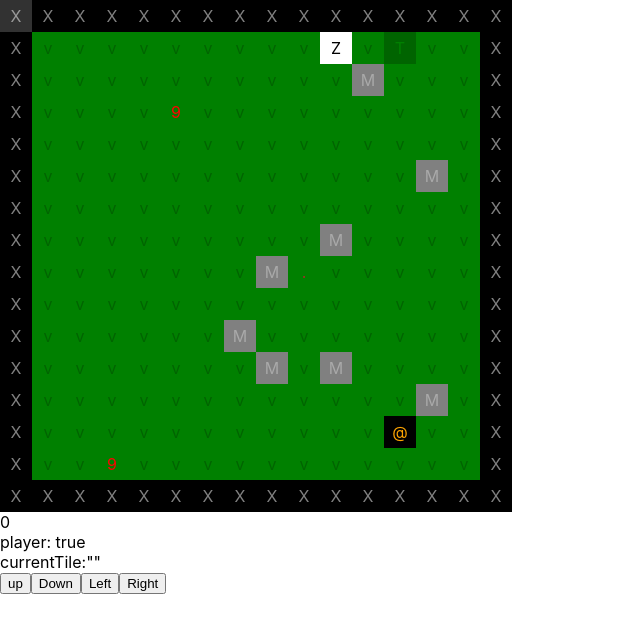
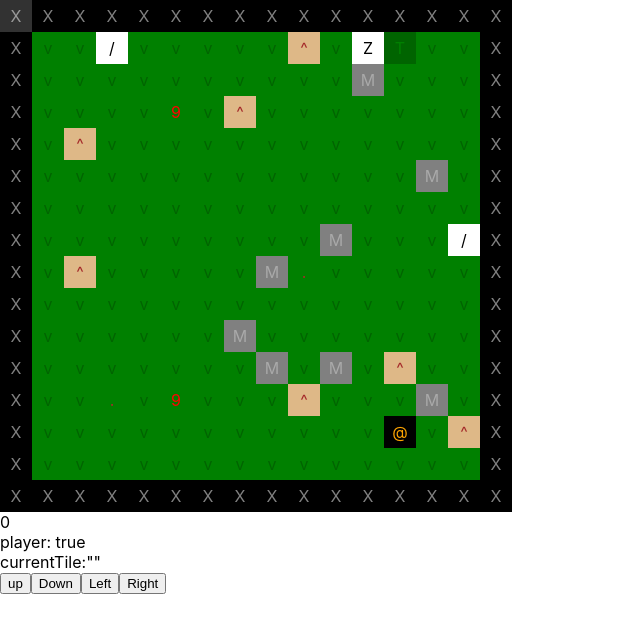
Before and after one commit to licebeam/react-rogue, a React (Create React App) app: page / in a window 1280 px wide. Shown: the top 632 px of the page, without its empty margins (0-640 px from the left). Built offline with nearby package versions, Linux system fonts and the light colour scheme.

Commit message:
adds dirt

```diff
--- a/src/components/styled.js
+++ b/src/components/styled.js
@@ -22,6 +22,8 @@ export const Tile = styled.div`
         return 'black'
       case 'ground':
         return 'green'
+      case 'dirt':
+        return 'burlywood'
       case 'rock':
         return 'grey'
       case 'tree':
@@ -51,6 +53,8 @@ export const Tile = styled.div`
         return 'grey'
       case 'ground':
         return 'darkgreen'
+      case 'dirt':
+        return 'brown'
       case 'rock':
         return 'darkgrey'
       case 'tree':
--- a/src/data/tileTypes.js
+++ b/src/data/tileTypes.js
@@ -1,6 +1,7 @@
 export const tileTypes = {
   wall: { name: 'wall', char: 'X', img: null },
   ground: { name: 'ground', char: 'v', img: null },
+  dirt: { name: 'dirt', char: '^', img: null },
   tree: { name: 'tree', char: 'T', img: null },
   rock: { name: 'rock', char: 'M', img: null },
   portal: { name: 'portal', char: 'Z', img: null },
--- a/src/helpers/tileFunctions.js
+++ b/src/helpers/tileFunctions.js
@@ -33,6 +33,8 @@ export const tileGenerator = (roomSize, currentFloorPlayerLoc) => {
   room = addRandomTiles(room, 'tree')
   room = addRandomTiles(room, 'rock')
   room = addRandomTiles(room, 'tree')
+  room = addRandomTiles(room, 'dirt')
+  room = addRandomTiles(room, 'dirt')
   room = addRandomItems(room)
   room = addRandomItems(room)
   room = addRandomItems(room)
```
